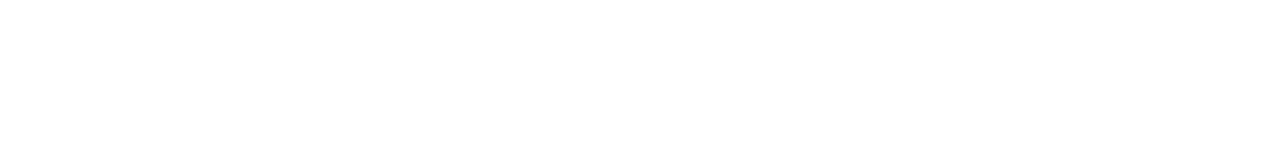
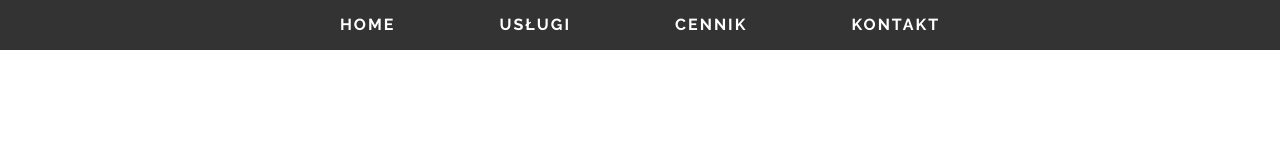
Before and after one commit to andzia0520/WebPages, a plain HTML site: page WWW1/Creative_Design/index.html in a window 1280 px wide. Drawn offline with Linux system fonts and the light colour scheme.

Commit message:
rest of structure, styling of nav

```diff
--- a/WWW1/Creative_Design/index.html
+++ b/WWW1/Creative_Design/index.html
@@ -17,7 +17,14 @@
 
 <body>
     <header></header>
-    <nav></nav>
+    <nav>
+        <ul>
+            <li><a href="#">home</a></li>
+            <li><a href="#">usługi</a></li>
+            <li><a href="#">cennik</a></li>
+            <li><a href="#">kontakt</a></li>
+        </ul>
+    </nav>
     <main></main>
     <footer></footer>
 </body>
--- a/WWW1/Creative_Design/style.css
+++ b/WWW1/Creative_Design/style.css
@@ -7,3 +7,29 @@
 body {
 	font-family: 'Raleway', sans-serif;
 }
+
+nav {
+	height: 50px;
+	background-color: #333;
+	text-align: center;
+	line-height: 50px;
+}
+
+nav li {
+	display: inline-block;
+}
+
+nav li a {
+	color: #fff;
+	padding: 0 50px;
+
+	text-decoration: none;
+	text-transform: uppercase;
+	letter-spacing: 2px;
+	font-weight: bold;
+	transition: color 0.5;
+}
+
+nav li a:hover {
+	color: rgb(0, 157, 255);
+}
```
